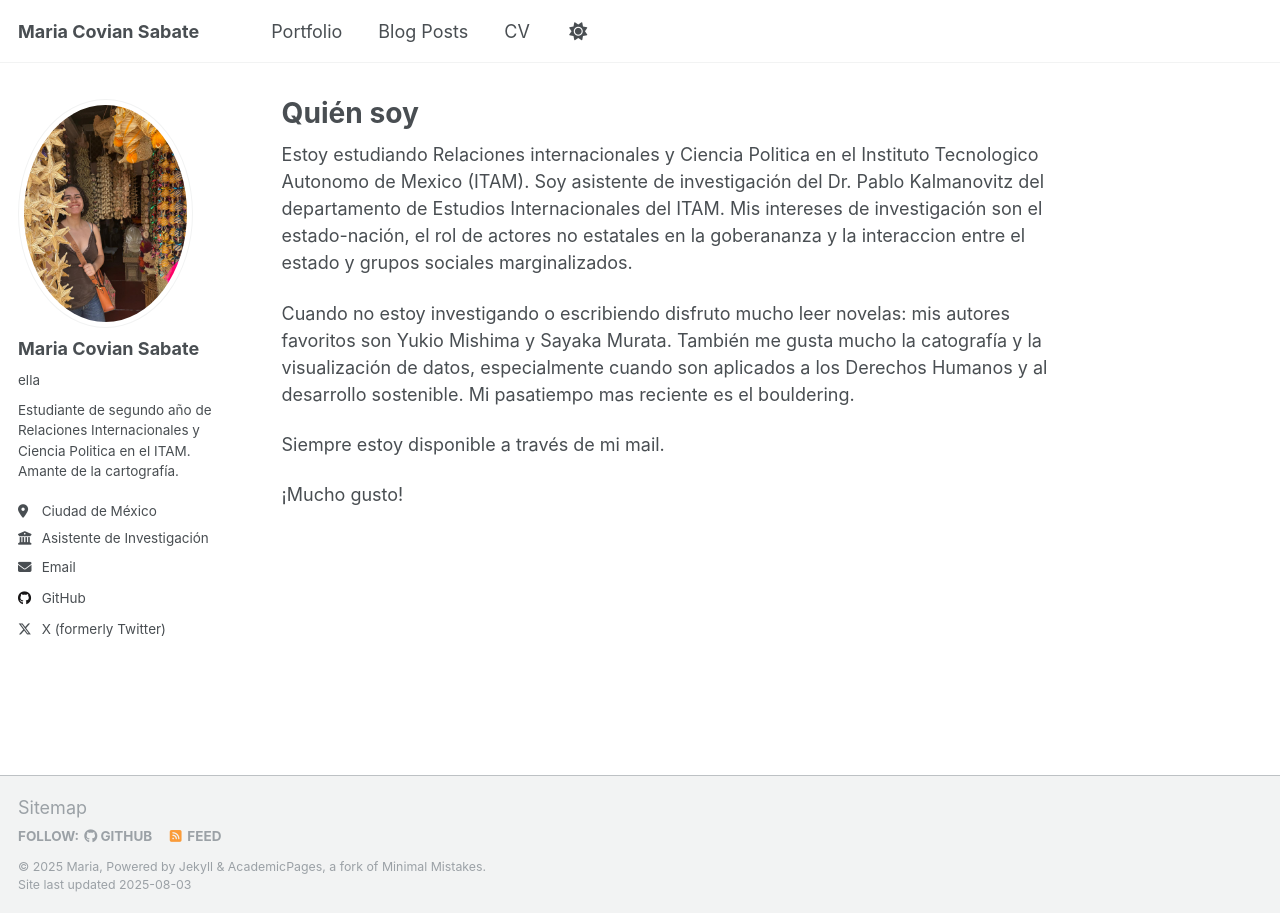
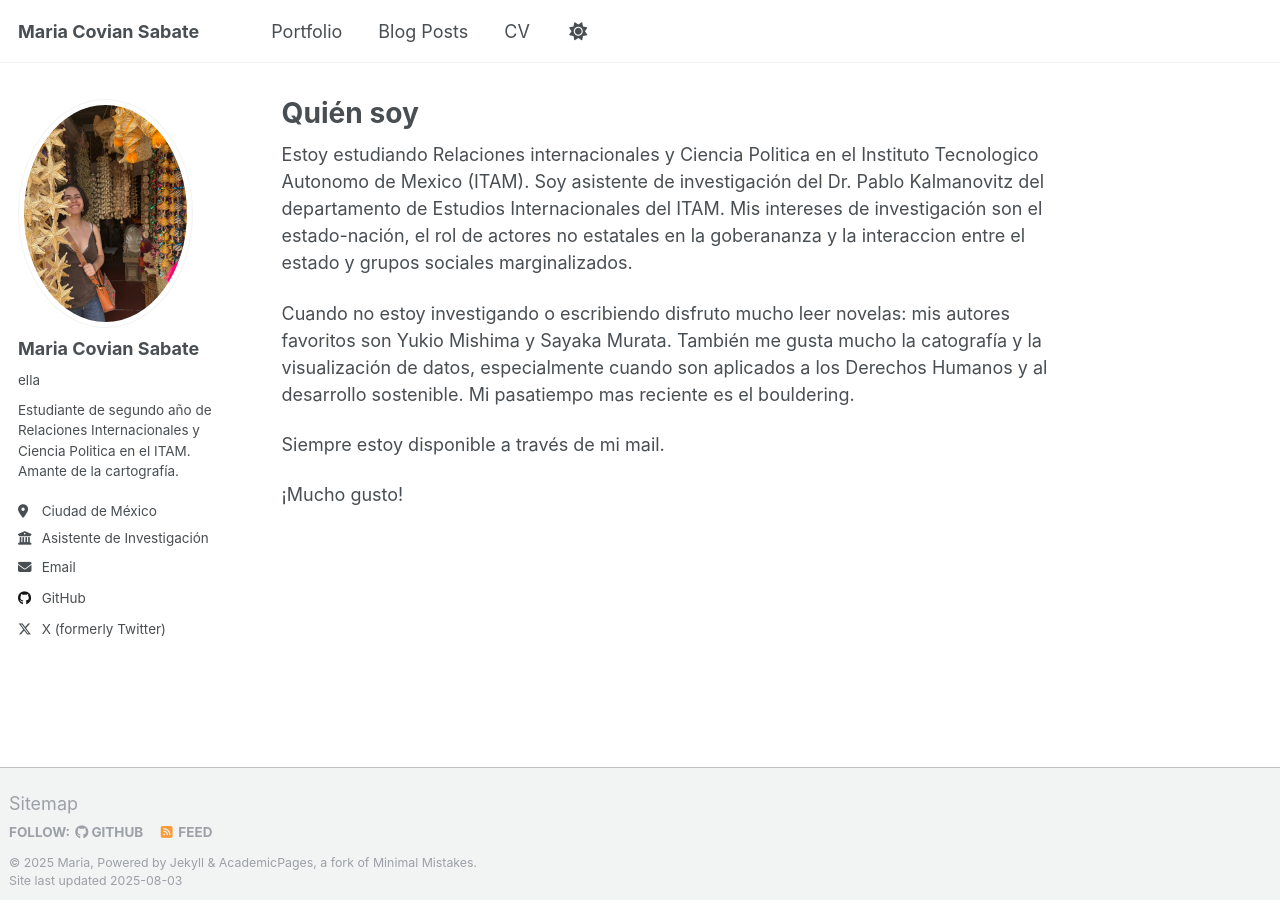
Before and after one commit to MariaCovSabate/MariaCovSabate.github.io, a Jekyll site: the page built from _pages/about.md, in a window 1280 px wide. Built offline with Jekyll 4.4.1, drawn with Linux system fonts in a browser that asks for light colours; a script that is not in the unit is left out.

Commit message:
Update _footer.scss
made footer smaller ?

```diff
--- a/_sass/layout/_footer.scss
+++ b/_sass/layout/_footer.scss
@@ -19,7 +19,7 @@
   height: auto;
   /* sticky footer fix end */
 
-  margin-top: 3em;
+  margin-top: 1em;
 
   -webkit-animation: intro 0.3s both;
           animation: intro 0.3s both;
@@ -33,7 +33,7 @@
     margin-right: auto;
     margin-top: 1em;
     max-width: 100%;
-    padding: 0 1em 1em;
+    padding: 0.2em 0.5em 0.5em;
 
     @include breakpoint($x-large) {
       max-width: $x-large;
```
